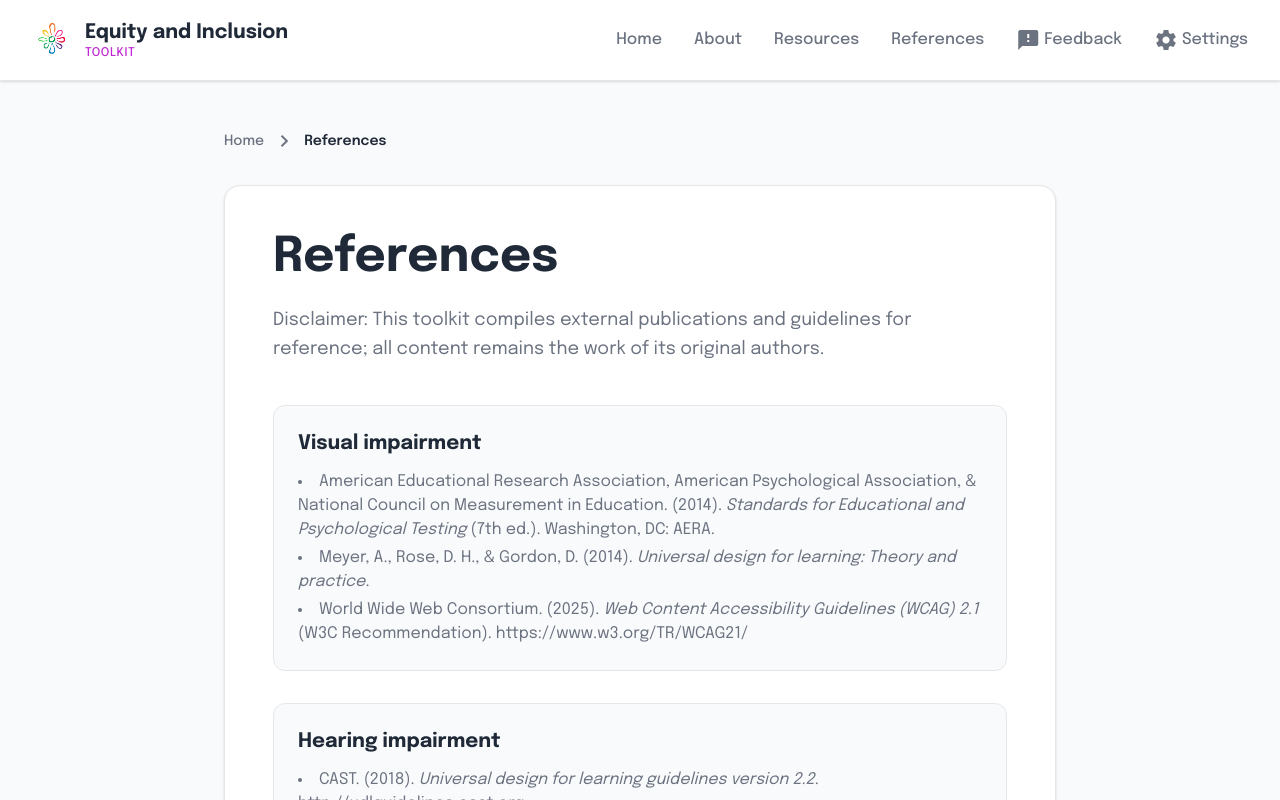
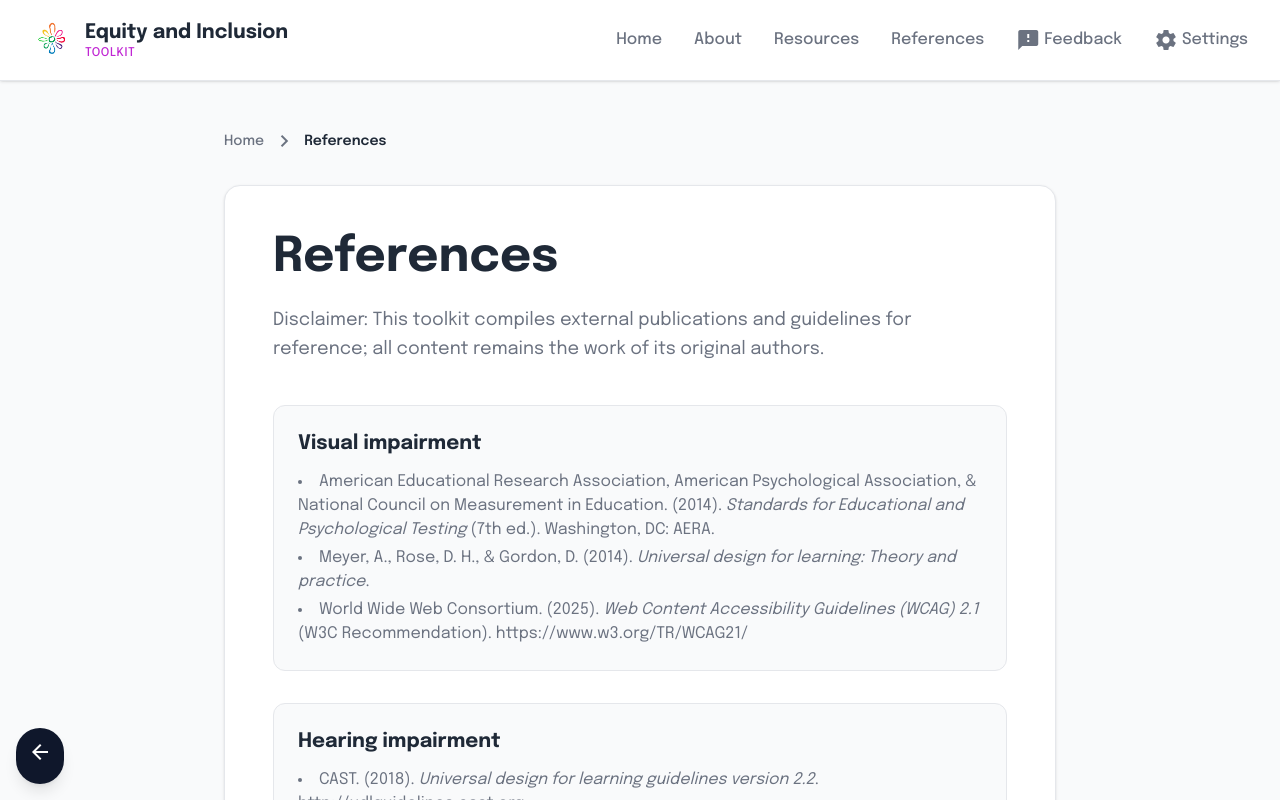
Before and after one commit to Vincent-mutwiri/Accesibility-Toolkit, a React (Vite) app: page /#/references in a window 1280 px wide. Shown: the top 800 px of the page. Built offline with nearby package versions, Linux system fonts and the light colour scheme; a web font is replaced by a local one.

Commit message:
Add floating back-to-home button on References and Resources pages

```diff
--- a/pages/ReferencesPage.tsx
+++ b/pages/ReferencesPage.tsx
@@ -1,5 +1,6 @@
 import React from 'react';
 import { Link } from 'react-router-dom';
+import FloatingBackButton from '../components/FloatingBackButton';
 
 const ReferencesPage: React.FC = () => {
   return (
@@ -47,6 +48,7 @@ const ReferencesPage: React.FC = () => {
           <Link to="/resources" className="text-brand-blue hover:underline">Go to Global Resources &rarr;</Link>
         </div>
       </div>
+      <FloatingBackButton />
     </div>
   );
 };
--- a/pages/ResourcesPage.tsx
+++ b/pages/ResourcesPage.tsx
@@ -1,5 +1,6 @@
 import React from 'react';
 import { Link } from 'react-router-dom';
+import FloatingBackButton from '../components/FloatingBackButton';
 
 const ResourcesPage: React.FC = () => {
   return (
@@ -37,6 +38,7 @@ const ResourcesPage: React.FC = () => {
         </div>
 
       </div>
+      <FloatingBackButton />
     </div>
   );
 };
```
